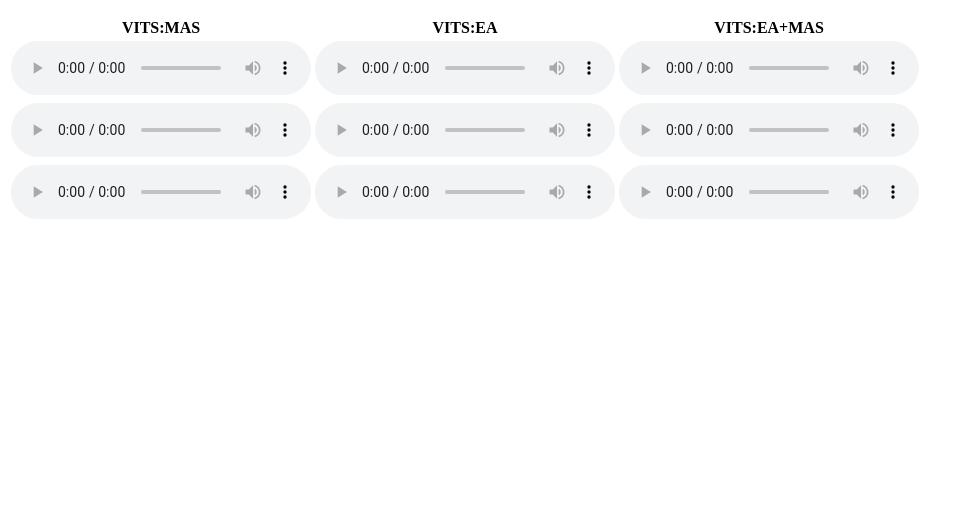
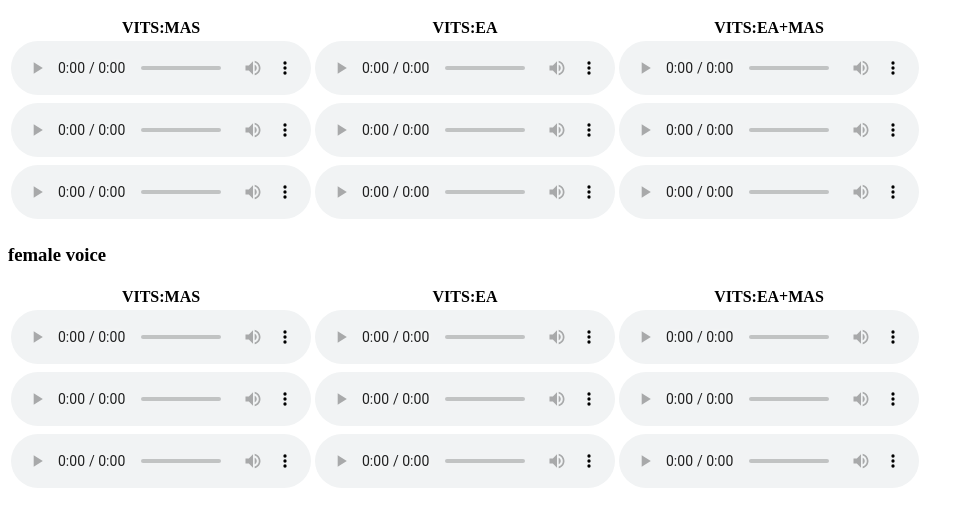
Before and after one commit to zhanzlic-ntis/TSD2024_VITS_duration, a plain HTML site: page index.html in a window 1280 px wide. Shown: the part 105-632 px from the top of the page, without its empty margins (0-974 px from the left). Drawn offline with Linux system fonts and the light colour scheme.

Commit message:
Update index.html

```diff
--- a/index.html
+++ b/index.html
@@ -14,18 +14,43 @@
 </tr>
 <tr>
   <td><audio controls><source src="https://zhanzlic-ntis.github.io/AndJa.base_00.wav" type="audio/wav">Your browser does not support the audio element.</audio></td>
-  <td><audio controls><source src="https://zhanzlic-ntis.github.io/AndJa.dur_00.mp3" type="audio/mpeg">Your browser does not support the audio element.</audio></td>
-  <td><audio controls><source src="https://zhanzlic-ntis.github.io/AndJa.dur.base_00.mp3" type="audio/mpeg">Your browser does not support the audio element.</audio></td>
+  <td><audio controls><source src="https://zhanzlic-ntis.github.io/AndJa.dur_00.wav" type="audio/wav">Your browser does not support the audio element.</audio></td>
+  <td><audio controls><source src="https://zhanzlic-ntis.github.io/AndJa.dur.base_00.wav" type="audio/wav">Your browser does not support the audio element.</audio></td>
 </tr>
 <tr>
-  <td><audio controls><source src="https://zhanzlic-ntis.github.io/AndJa.base_01.mp3" type="audio/mpeg">Your browser does not support the audio element.</audio></td>
-  <td><audio controls><source src="https://zhanzlic-ntis.github.io/AndJa.dur_01.mp3" type="audio/mpeg">Your browser does not support the audio element.</audio></td>
-  <td><audio controls><source src="https://zhanzlic-ntis.github.io/AndJa.dur.base_01.mp3" type="audio/mpeg">Your browser does not support the audio element.</audio></td>
+  <td><audio controls><source src="https://zhanzlic-ntis.github.io/AndJa.base_01.wav" type="audio/wav">Your browser does not support the audio element.</audio></td>
+  <td><audio controls><source src="https://zhanzlic-ntis.github.io/AndJa.dur_01.wav" type="audio/wav">Your browser does not support the audio element.</audio></td>
+  <td><audio controls><source src="https://zhanzlic-ntis.github.io/AndJa.dur.base_01.wav" type="audio/wav">Your browser does not support the audio element.</audio></td>
 </tr>
 <tr>
-  <td><audio controls><source src="https://zhanzlic-ntis.github.io/AndJa.base_02.mp3" type="audio/mpeg">Your browser does not support the audio element.</audio></td>
-  <td><audio controls><source src="https://zhanzlic-ntis.github.io/AndJa.dur_02.mp3" type="audio/mpeg">Your browser does not support the audio element.</audio></td>
-  <td><audio controls><source src="https://zhanzlic-ntis.github.io/AndJa.dur.base_02.mp3" type="audio/mpeg">Your browser does not support the audio element.</audio></td>
+  <td><audio controls><source src="https://zhanzlic-ntis.github.io/AndJa.base_02.wav" type="audio/wav">Your browser does not support the audio element.</audio></td>
+  <td><audio controls><source src="https://zhanzlic-ntis.github.io/AndJa.dur_02.wav" type="audio/wav">Your browser does not support the audio element.</audio></td>
+  <td><audio controls><source src="https://zhanzlic-ntis.github.io/AndJa.dur.base_02.wav" type="audio/wav">Your browser does not support the audio element.</audio></td>
+</tr>
+</table>
+
+<h3>female voice</h3>
+
+<table>
+<tr>
+  <th>VITS:MAS</th>
+  <th>VITS:EA</th>
+  <th>VITS:EA+MAS</th>
+</tr>
+<tr>
+  <td><audio controls><source src="https://zhanzlic-ntis.github.io/KleIl.base_00.wav" type="audio/wav">Your browser does not support the audio element.</audio></td>
+  <td><audio controls><source src="https://zhanzlic-ntis.github.io/KleIl.dur_00.wav" type="audio/wav">Your browser does not support the audio element.</audio></td>
+  <td><audio controls><source src="https://zhanzlic-ntis.github.io/KleIl.dur.base_00.wav" type="audio/wav">Your browser does not support the audio element.</audio></td>
+</tr>
+<tr>
+  <td><audio controls><source src="https://zhanzlic-ntis.github.io/KleIl.base_01.wav" type="audio/wav">Your browser does not support the audio element.</audio></td>
+  <td><audio controls><source src="https://zhanzlic-ntis.github.io/KleIl.dur_01.wav" type="audio/wav">Your browser does not support the audio element.</audio></td>
+  <td><audio controls><source src="https://zhanzlic-ntis.github.io/KleIl.dur.base_01.wav" type="audio/wav">Your browser does not support the audio element.</audio></td>
+</tr>
+<tr>
+  <td><audio controls><source src="https://zhanzlic-ntis.github.io/KleIl.base_02.wav" type="audio/wav">Your browser does not support the audio element.</audio></td>
+  <td><audio controls><source src="https://zhanzlic-ntis.github.io/KleIl.dur_02.wav" type="audio/wav">Your browser does not support the audio element.</audio></td>
+  <td><audio controls><source src="https://zhanzlic-ntis.github.io/KleIl.dur.base_02.wav" type="audio/wav">Your browser does not support the audio element.</audio></td>
 </tr>
 </table>
 
```
